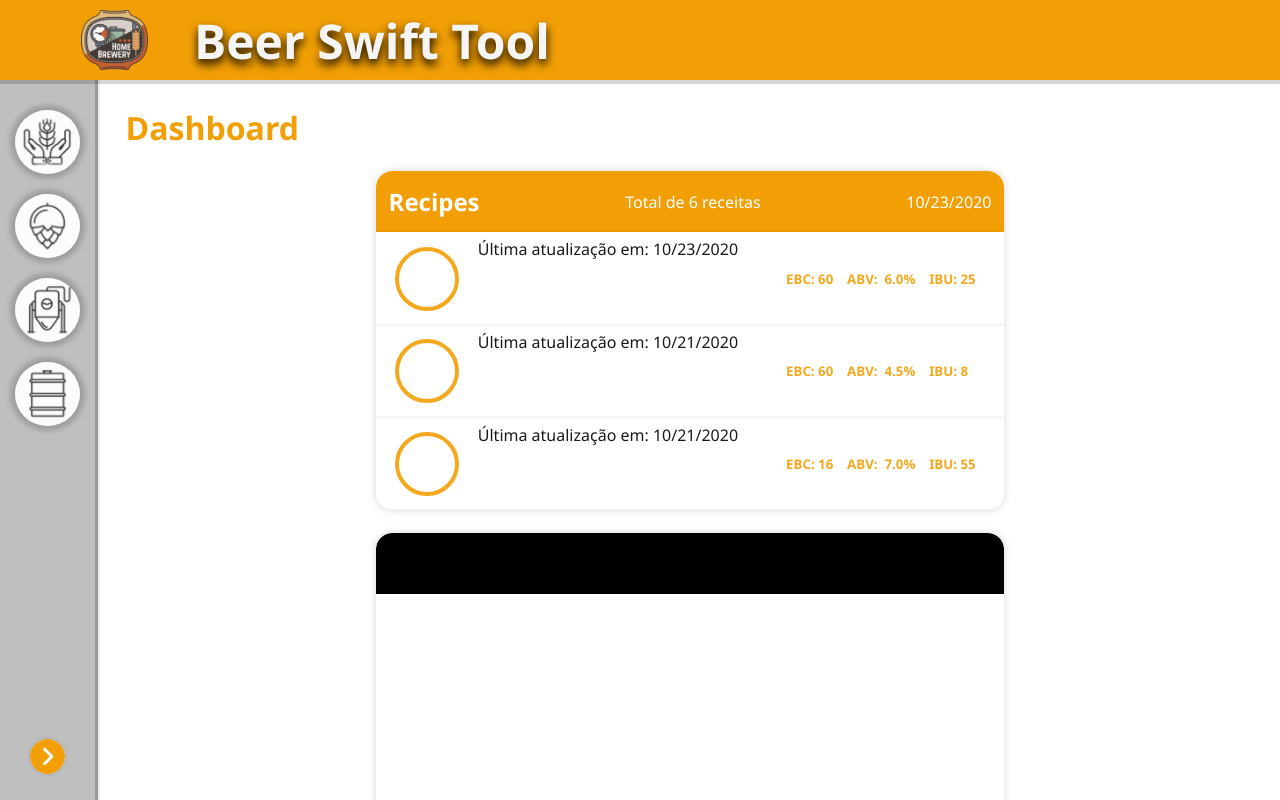
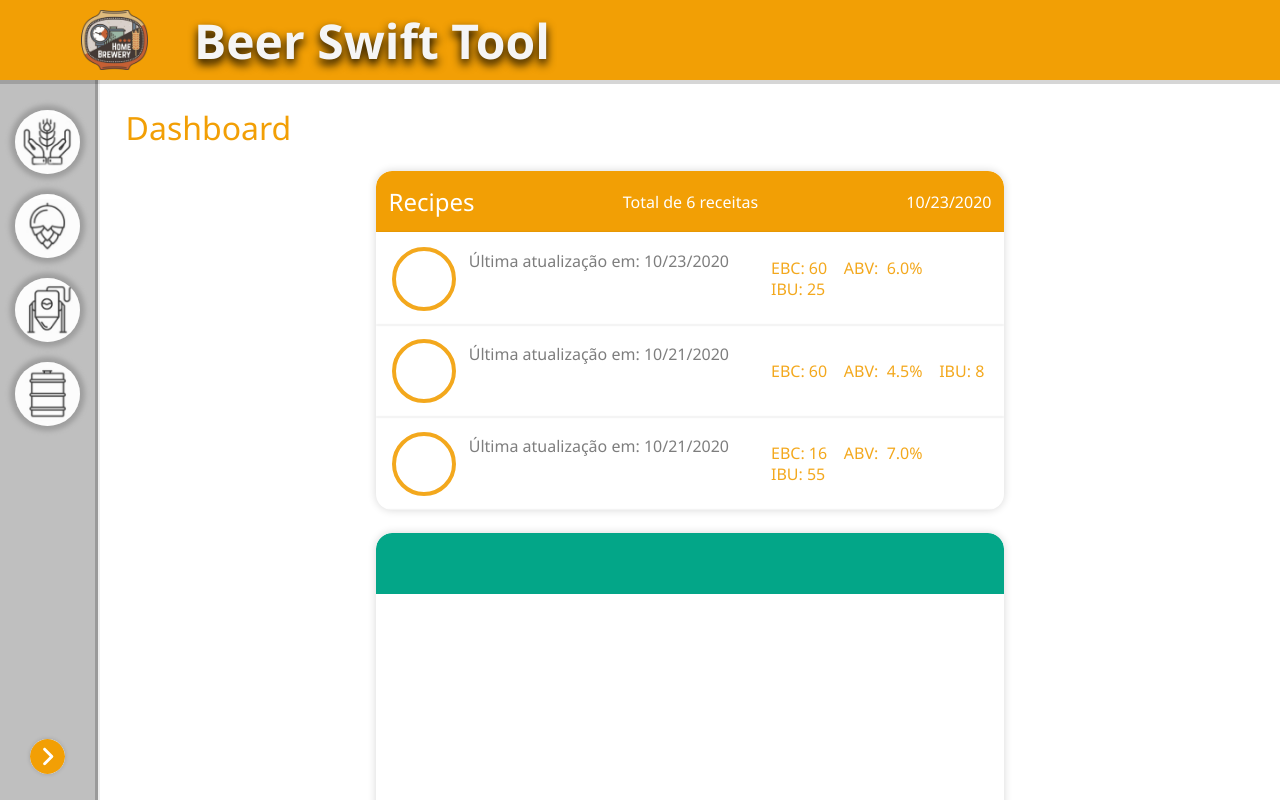
Before and after one commit to Marcio-Tiene/beer-swifty-tool-frontend, a React (Create React App) app: page /dashboard in a window 1280 px wide. Built offline with nearby package versions, Linux system fonts and the light colour scheme; data requests are answered from the project's data file.

Commit message:
Adjusting some layouts to match prototype

```diff
--- a/src/components/Card/styles.tsx
+++ b/src/components/Card/styles.tsx
@@ -16,6 +16,9 @@
   flex: 0 1 628px;
   cursor: pointer;
   overflow: hidden;
+  &:hover {
+    box-shadow: 0px 0px 32px #00000042;
+  }
 `;
 
 export const CardHeader = styled.header`
@@ -31,6 +34,9 @@
 `;
 
 export const CardTitle = styled.h2`
+  font-size: 24px;
+  line-height: 32px;
+  font-weight: normal;
   color: white;
   line-height: 100%;
   padding: 0 2%;
@@ -38,7 +44,9 @@
 `;
 
 export const CardTitleInf = styled.p`
-  font-size: 1rem;
+  font-size: 16px;
+  line-height: 21px;
+
   color: white;
   line-height: 100%;
   padding: 0 2%;
--- a/src/components/DashBoardContent/RecipeBanner/index.tsx
+++ b/src/components/DashBoardContent/RecipeBanner/index.tsx
@@ -49,7 +49,7 @@
 
                 <p>Última atualização em: {updatedAt}</p>
               </DivName>
-              <h5 style={{ alignSelf: 'center', width: '33%' }}>
+              <h5>
                 EBC:&nbsp;{recipes.color} &nbsp;&nbsp; ABV:&nbsp;{' '}
                 {Number(recipes.abv).toFixed(1)}% &nbsp;&nbsp; IBU:&nbsp;
                 {recipes.ibu}
--- a/src/components/DashBoardContent/RecipeBanner/styles.tsx
+++ b/src/components/DashBoardContent/RecipeBanner/styles.tsx
@@ -14,11 +14,29 @@
   box-shadow: 0px 0px 2px #00000029;
   opacity: 0.9;
   transition: linear 200ms;
-    }
 
-  &:hover{
-    opacity:1;
-
+  &:hover {
+    opacity: 1;
+  }
+  h1 {
+    margin-top: 12.5px;
+    font-size: 18px;
+    line-height: 24px;
+    font-weight: normal;
+  }
+  h5 {
+    font-size: 16px;
+    line-height: 21px;
+    font-weight: normal;
+    align-self: center;
+    width: 36%;
+  }
+  p {
+    color: #707070;
+    margin-top: 6px;
+    font-size: 16px;
+    line-height: 21px;
+  }
 `;
 
 export const DivName = styled.div`
--- a/src/components/DashBoardContent/index.tsx
+++ b/src/components/DashBoardContent/index.tsx
@@ -14,12 +14,12 @@
 
       <DashBoardDiv>
         <RecipeBanner />
-        <Card />
+        <Card TitleBg='var(--tertiary-color)' />
       </DashBoardDiv>
 
       <DashBoardDiv>
-        <Card />
-        <Card />
+        <Card TitleBg='var(--secondary-color)' />
+        <Card TitleBg='var(--quaternary-color)' />
       </DashBoardDiv>
     </>
   );
--- a/src/components/DashBoardContent/styles.tsx
+++ b/src/components/DashBoardContent/styles.tsx
@@ -15,7 +15,9 @@
 `;
 export const Title = styled.h1`
   width: 1256px;
-  /* padding-left: 120px; */
+  font-size: 32px;
+  line-height: 43px;
+  font-weight: normal;
 `;
 export const UcImg = styled.img`
   height: calc(337px - 18%);
```
